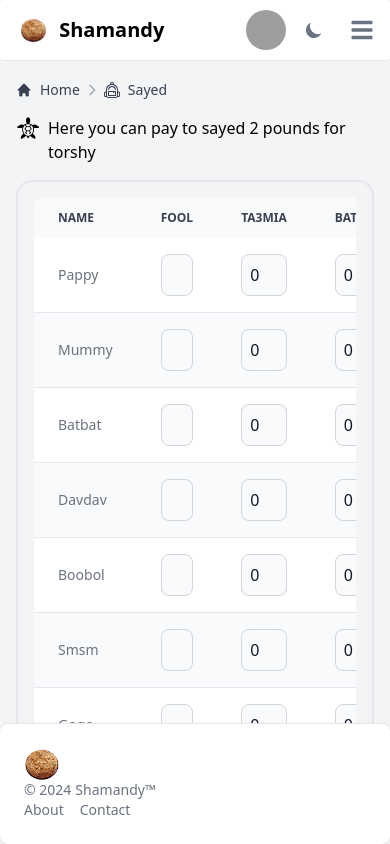
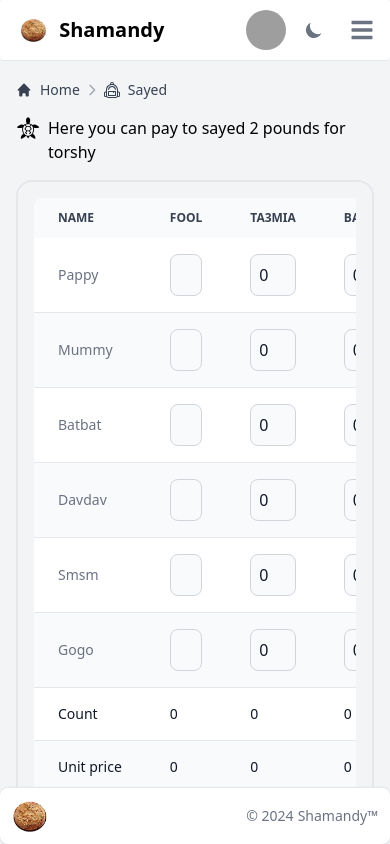
Before and after one commit to George-Nabil-Aziz/Shamandy, a React (Vite) app: page /sayed in a window 390 px wide. Built offline with nearby package versions, Linux system fonts and the light colour scheme; grey boxes are pictures that could not be loaded.

Commit message:
Add total price

```diff
--- a/src/layouts/footer.jsx
+++ b/src/layouts/footer.jsx
@@ -6,11 +6,13 @@ import { Footer } from "flowbite-react";
 
 export const AppFooter = () => {
   return (
-    <Footer container className="fixed right-0 bottom-0 left-0 border-t">
-      <div className="w-full justify-between sm:flex sm:items-center sm:justify-between">
+    <Footer
+      container
+      className="fixed right-0 bottom-0 left-0 border-t flex justify-between items-center p-3 sm:p-6 z-10"
+    >
       <Footer.Brand src="/favicon.png" alt="Ta3mia" />
       <Footer.Copyright by="Shamandy™" year={2024} />
-        <Footer.LinkGroup>
+      <Footer.LinkGroup className="hidden sm:flex">
         <Footer.Link as={Link} href="/">
           About
         </Footer.Link>
@@ -18,7 +20,6 @@ export const AppFooter = () => {
           Contact
         </Footer.Link>
       </Footer.LinkGroup>
-      </div>
     </Footer>
   );
 };
--- a/src/pages/history.jsx
+++ b/src/pages/history.jsx
@@ -16,6 +16,7 @@ export const History = () => {
       <p>06-10-2024: Adding table orders with names</p>
       <p>06-10-2024: Prod deploy V.2</p>
       <p>20-11-2024: Koshary, Tagen</p>
+      <p>26-10-2024: Add total sandwitchs count, total price</p>
       <p>00-10-2024: </p>
       <p></p>
 
--- a/src/pages/order-table.jsx
+++ b/src/pages/order-table.jsx
@@ -8,72 +8,11 @@ import { AppButton } from "/src";
 import { TextInput, Label, Select, Table } from "flowbite-react";
 
 // TODO: Static data
-import {
-  PreferencesUser,
-  PreferencesUser2,
-  UnitPrice,
-} from "../services/static-data";
+import { PreferencesUser, UnitPrice } from "../services/static-data";
 
 export const OrderPage = () => {
   const [isShowFullButtons, setShowFullButtons] = useState(false);
-  const [order, setOrder] = useState({
-    mina: {
-      name: "pappy",
-      fool: 0,
-      ta3mia: 0,
-      batates: 0,
-      koshary: 0,
-      tagen: 0,
-    },
-    dalia: {
-      name: "mummy",
-      fool: 0,
-      ta3mia: 0,
-      batates: 0,
-      koshary: 0,
-      tagen: 0,
-    },
-    pero: {
-      name: "batbat",
-      fool: 0,
-      ta3mia: 0,
-      batates: 0,
-      koshary: 0,
-      tagen: 0,
-    },
-    devo: {
-      name: "davdav",
-      fool: 0,
-      ta3mia: 0,
-      batates: 0,
-      koshary: 0,
-      tagen: 0,
-    },
-    gedo: {
-      name: "boobol",
-      fool: 0,
-      ta3mia: 0,
-      batates: 0,
-      koshary: 0,
-      tagen: 0,
-    },
-    teta: {
-      name: "smsm",
-      fool: 0,
-      ta3mia: 0,
-      batates: 0,
-      koshary: 0,
-      tagen: 0,
-    },
-    gogo: {
-      name: "gogo",
-      fool: 0,
-      ta3mia: 0,
-      batates: 0,
-      koshary: 0,
-      tagen: 0,
-    },
-  });
+  const [order, setOrder] = useState(PreferencesUser);
 
   const handleAllOfKind = (kind) => {
     let resultAllOfKind = 0;
@@ -87,11 +26,24 @@ export const OrderPage = () => {
     } else setShowFullButtons(false);
   };
 
+  const handleHello = () => {
+    let totalPriceAllSandwitchs = 0;
+    Object.keys(UnitPrice).map((unit) => {
+      let totalPriceUnitSandwitch = 0;
+      Object.keys(order).map((user) => {
+        totalPriceUnitSandwitch += +order[user][unit];
+      });
+      return (totalPriceAllSandwitchs +=
+        totalPriceUnitSandwitch * UnitPrice[unit]);
+    });
+    return totalPriceAllSandwitchs;
+  };
+
   useEffect(() => handleShowFullButton(), []);
 
   return (
     <div className="overflow-x-auto">
-      <Table striped>
+      <Table striped hoverable>
         <Table.Head>
           <Table.HeadCell>Name</Table.HeadCell>
           <Table.HeadCell>Fool</Table.HeadCell>
@@ -106,7 +58,7 @@ export const OrderPage = () => {
               className="bg-white dark:border-gray-700 dark:bg-gray-800"
               key={user}
             >
-              <Table.Cell className="capitalize">{order[user].name}</Table.Cell>
+              <Table.Cell className="capitalize">{user}</Table.Cell>
               <Table.Cell className="capitalize">
                 <TextInput
                   type="number"
@@ -199,13 +151,30 @@ export const OrderPage = () => {
               </Table.Cell>
             </Table.Row>
           ))}
+
           <Table.Row className="bg-white dark:border-gray-700 dark:bg-gray-800 font-medium text-gray-900 dark:text-white">
+            <Table.Cell className="whitespace-nowrap">Count</Table.Cell>
+            {Object.keys(UnitPrice).map((unit) => (
+              <Table.Cell key={unit} className="whitespace-nowrap">
+                {handleAllOfKind(unit)}
+              </Table.Cell>
+            ))}
+          </Table.Row>
+
+          <Table.Row className="bg-white dark:border-gray-700 dark:bg-gray-800 font-medium text-gray-900 dark:text-white">
+            <Table.Cell className="whitespace-nowrap">Unit price</Table.Cell>
+            {Object.keys(UnitPrice).map((unit) => (
+              <Table.Cell key={unit} className="whitespace-nowrap">
+                {handleAllOfKind(unit) * UnitPrice[unit]}
+              </Table.Cell>
+            ))}
+          </Table.Row>
+
+          <Table.Row className="!bg-red-500 dark:!bg-red-700 border-t border-gray-300 text-white dark:border-white text-base font-semibold">
             <Table.Cell className="whitespace-nowrap">Total</Table.Cell>
-            <Table.Cell>{handleAllOfKind("fool")}</Table.Cell>
-            <Table.Cell>{handleAllOfKind("ta3mia")}</Table.Cell>
-            <Table.Cell>{handleAllOfKind("batates")}</Table.Cell>
-            <Table.Cell>{handleAllOfKind("koshary")}</Table.Cell>
-            <Table.Cell>{handleAllOfKind("tagen")}</Table.Cell>
+            <Table.Cell className="text-center" colSpan="5">
+              {handleHello()} LE
+            </Table.Cell>
           </Table.Row>
         </Table.Body>
       </Table>
--- a/src/routes/index.jsx
+++ b/src/routes/index.jsx
@@ -46,18 +46,18 @@ export const routes = [
         },
       },
       // @TODO: Add when needed
-      // {
-      //   path: "history",
-      //   element: <History />,
-      //   loader() {
-      //     return {
-      //       bcLabel: "History",
-      //       bcIcon: CiDeliveryTruck,
-      //       jtTitle: "Here you can reserve your Shamandy order",
-      //       jtIcon: GiSandwich,
-      //     };
-      //   },
-      // },
+      {
+        path: "history",
+        element: <History />,
+        loader() {
+          return {
+            bcLabel: "History",
+            bcIcon: CiDeliveryTruck,
+            jtTitle: "Here you can reserve your Shamandy order",
+            jtIcon: GiSandwich,
+          };
+        },
+      },
     ],
   },
 
--- a/src/services/static-data.js
+++ b/src/services/static-data.js
@@ -15,28 +15,62 @@ export const StaticData = () => {
   return { data };
 };
 
-export const PreferencesUser = [
-  { name: "Pero", fool: 2, ta3mia: 3, batates: 7 },
-  { name: "Devo", fool: 2, ta3mia: 3, batates: 7 },
-  { name: "Mummy", fool: 2, ta3mia: 3, batates: 7 },
-  { name: "Pappy", fool: 2, ta3mia: 3, batates: 7 },
-  { name: "BoBool", fool: 2, ta3mia: 3, batates: 7 },
-  { name: "Smsm", fool: 2, ta3mia: 3, batates: 7 },
-  { name: "Gogo", fool: 2, ta3mia: 3, batates: 7 },
-];
-
-export const PreferencesUser2 = {
-  Pappy: { fool: 2, ta3mia: 0, batates: 2 },
-  Mummy: { fool: 0, ta3mia: 2, batates: 2 },
-  Pero: { fool: 1, ta3mia: 1, batates: 2 },
-  Devo: { fool: 0, ta3mia: 2, batates: 2 },
-  BoBool: { fool: 2, ta3mia: 1, batates: 0 },
-  Smsm: { fool: 0, ta3mia: 2, batates: 0 },
-  Gogo: { fool: 2, ta3mia: 1, batates: 0 },
+export const PreferencesUser = {
+  pappy: {
+    fool: 0,
+    ta3mia: 0,
+    batates: 0,
+    koshary: 0,
+    tagen: 0,
+  },
+  mummy: {
+    fool: 0,
+    ta3mia: 0,
+    batates: 0,
+    koshary: 0,
+    tagen: 0,
+  },
+  batbat: {
+    fool: 0,
+    ta3mia: 0,
+    batates: 0,
+    koshary: 0,
+    tagen: 0,
+  },
+  davdav: {
+    fool: 0,
+    ta3mia: 0,
+    batates: 0,
+    koshary: 0,
+    tagen: 0,
+  },
+  davdav: {
+    fool: 0,
+    ta3mia: 0,
+    batates: 0,
+    koshary: 0,
+    tagen: 0,
+  },
+  smsm: {
+    fool: 0,
+    ta3mia: 0,
+    batates: 0,
+    koshary: 0,
+    tagen: 0,
+  },
+  gogo: {
+    fool: 0,
+    ta3mia: 0,
+    batates: 0,
+    koshary: 0,
+    tagen: 0,
+  },
 };
 
 export const UnitPrice = {
   fool: 8,
   ta3mia: 8,
   batates: 12,
+  koshary: 25,
+  tagen: 0,
 };
```
Lines whose indentation alone changed are shown as unchanged.
